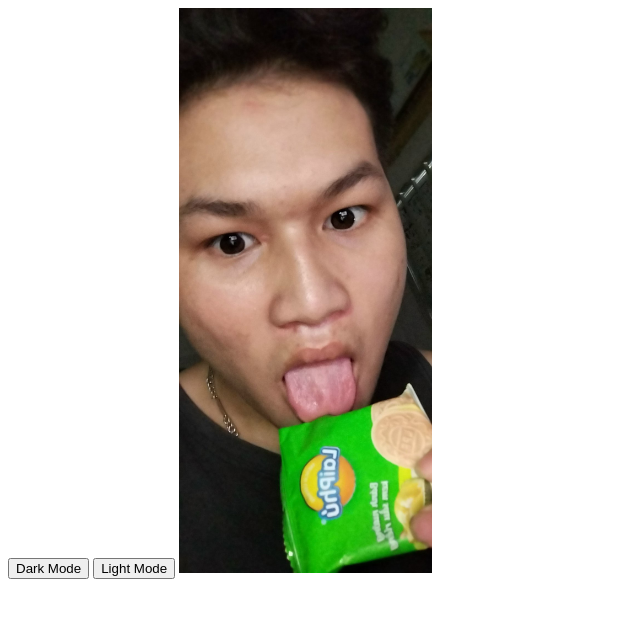
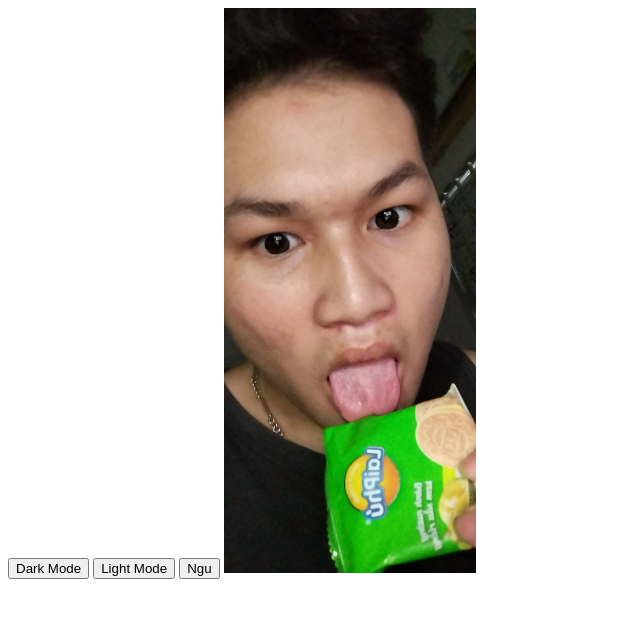
Before and after one commit to vinhedu13/hiepbiendoi, a plain HTML site: page index.html in a window 1280 px wide. Shown: the whole page, without its empty margins (0-640 px from the left). Drawn offline with Linux system fonts and the light colour scheme.

Commit message:
Update index.html

```diff
--- a/index.html
+++ b/index.html
@@ -18,6 +18,7 @@
 <body>
     <button id="Dark">Dark Mode</button>
     <button id="Light">Light Mode</button>
+    <button id="Ngu">Ngu</button>
     <img id="anh" src="e72b5e7c-4766-4d55-8f01-28adf10746e0.jpg" alt="">
 </body>
 <script src="index.js"></script>
```
